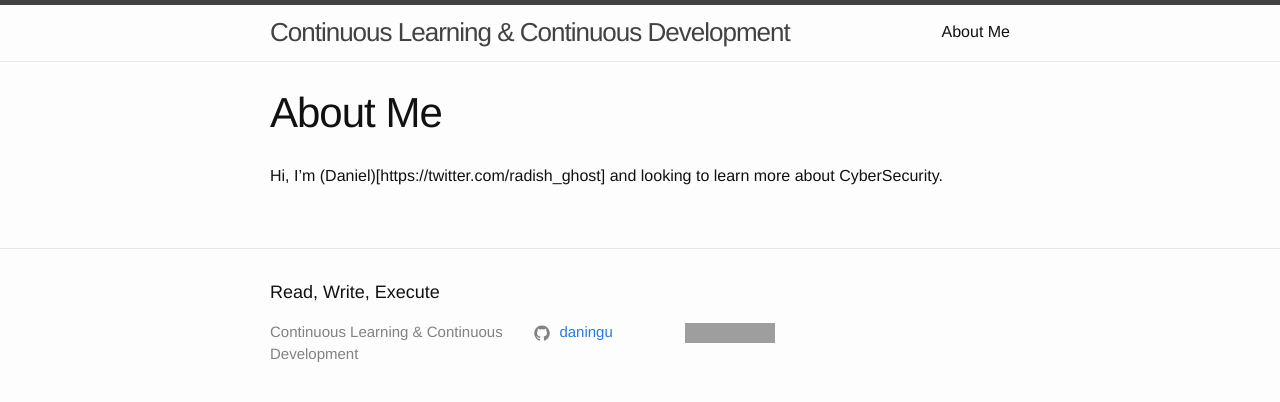
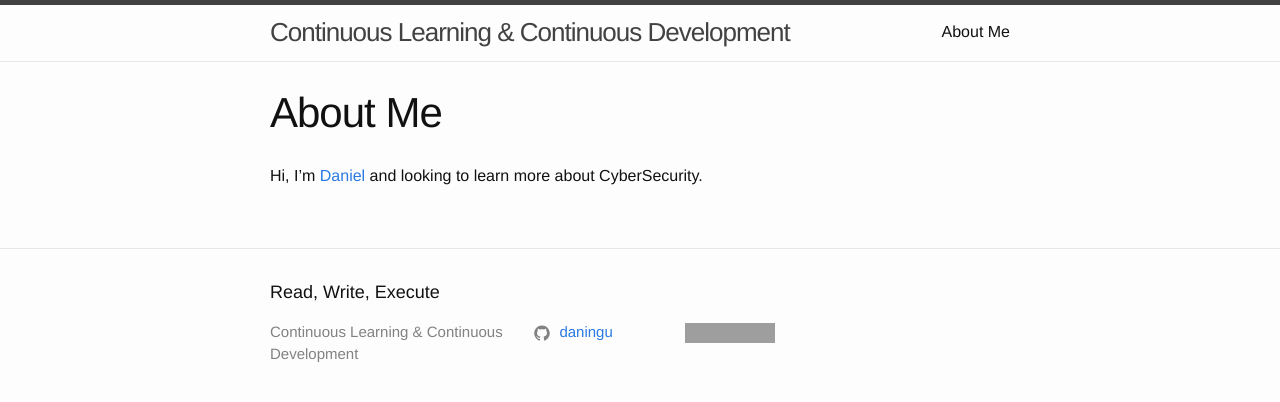
Before and after one commit to daningu/daningu.github.io, a Jekyll site: the page built from about.md, in a window 1280 px wide. Shown: the top 402 px of the page. Built offline with Jekyll 4.4.1, drawn with Linux system fonts in a browser that asks for light colours; grey boxes are pictures that could not be loaded.

Commit message:
Update about.md

```diff
--- a/about.md
+++ b/about.md
@@ -4,4 +4,4 @@ title: About Me
 permalink: /about/
 ---
 
-Hi, I'm (Daniel)[https://twitter.com/radish_ghost] and looking to learn more about CyberSecurity.
+Hi, I'm [Daniel](https://twitter.com/radish_ghost) and looking to learn more about CyberSecurity.
```
